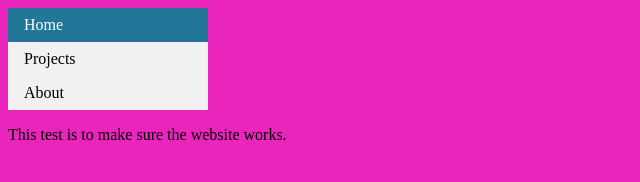
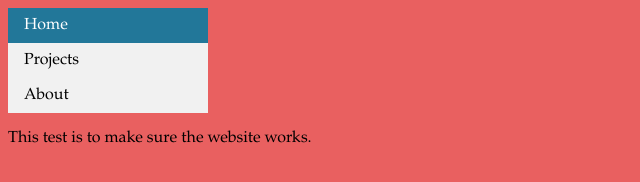
Before and after one commit to charlie1273/charlie.github.io, a plain HTML site: page index.html in a window 1280 px wide. Shown: the whole page, without its empty margins (0-640 px from the left). Drawn offline with Linux system fonts and the light colour scheme.

Commit message:
Update style.css

```diff
--- a/style.css
+++ b/style.css
@@ -1,6 +1,6 @@
-body{
-  background-color: rgb(234, 37, 188);
-
+body {
+  background-color: rgb(233, 96, 96);
+  font-family: Garamond, serif;
 }
 ul {
   list-style-type: none;
@@ -21,9 +21,9 @@ li ab {
   padding: 8px 16px;
   text-decoration: none;
   background-color: #279;
-  color: white
+  color: white;
 }
-  li a:hover {
+li a:hover {
   background-color: #555;
   color: white;
 }
```
